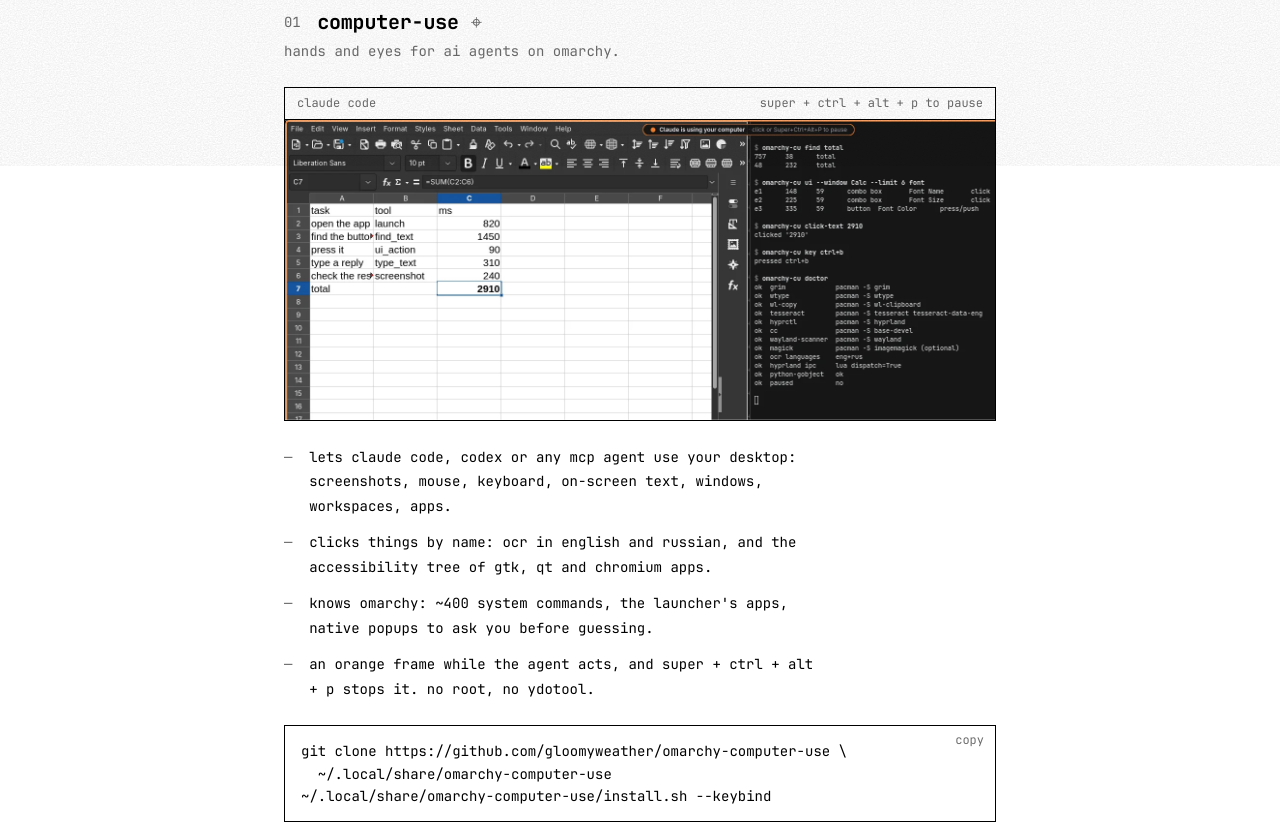
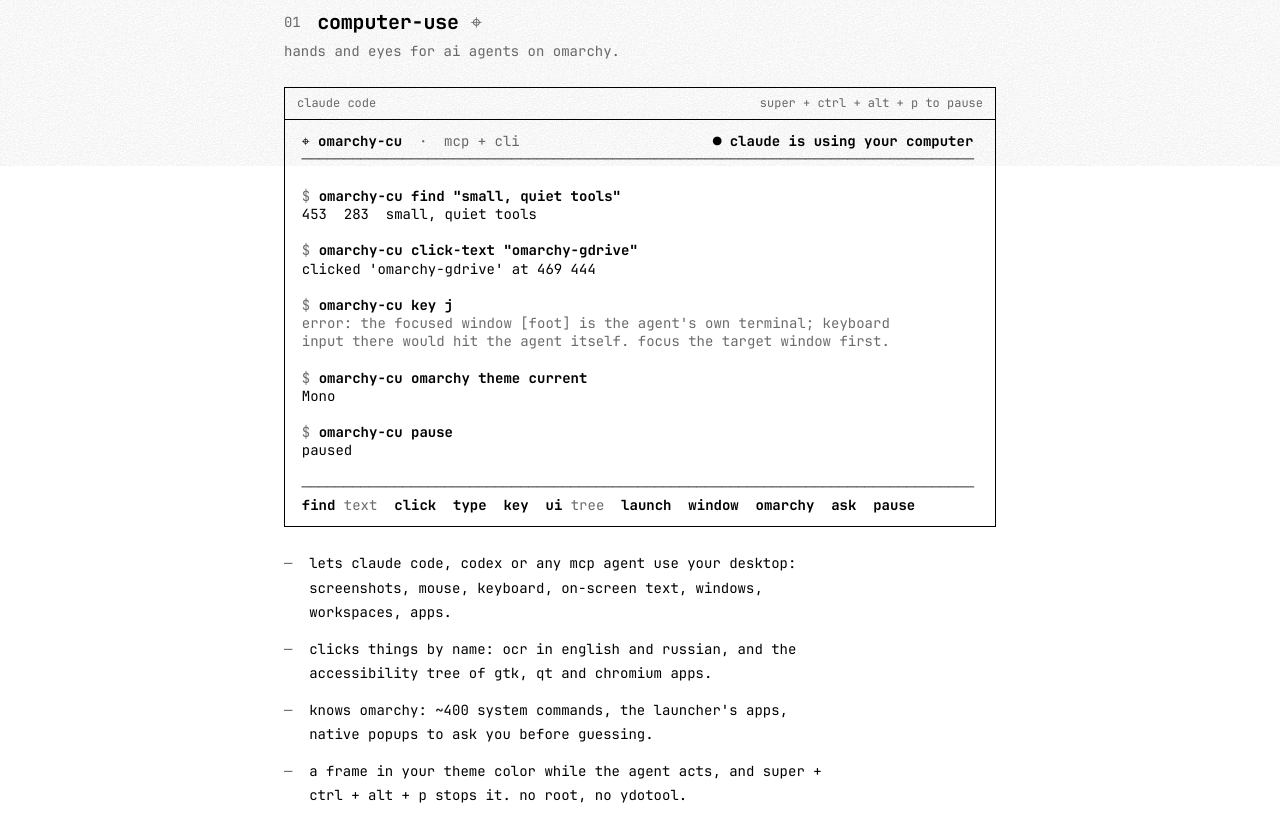
Before and after one commit to gloomyweather/gloomyweather.github.io, a plain HTML site: page index.html in a window 1280 px wide. Shown: the part 1082-1907 px from the top of the page. Drawn offline with Linux system fonts and the light colour scheme.

Commit message:
computer-use: text capture like the other terminals, 6 projects
Co-Authored-By: Claude Opus 5.5 <noreply@anthropic.com>

```diff
--- a/index.html
+++ b/index.html
@@ -53,7 +53,7 @@
   <p class="more">each one does one thing and stays out of the way. all of them run on linux
   and plug into <a href="https://omarchy.org">omarchy</a>: a hotkey, the launcher, the bar,
   the current theme.</p>
-  <p class="stats"><span><b data-n="5">5</b> projects</span><span><b data-n="30">30</b> wallpapers</span><span><b data-n="1">1</b> font</span><span><b data-n="0">0</b> trackers</span></p>
+  <p class="stats"><span><b data-n="6">6</b> projects</span><span><b data-n="30">30</b> wallpapers</span><span><b data-n="1">1</b> font</span><span><b data-n="0">0</b> trackers</span></p>
 </section>
 
 <nav class="index" aria-label="projects">
@@ -77,13 +77,33 @@
     <p class="tagline">hands and eyes for ai agents on omarchy.</p>
     <figure class="win">
       <figcaption><span>claude code</span><span>super + ctrl + alt + p to pause</span></figcaption>
-      <img class="shot" src="computer-use.webp?v=1" width="1470" height="620" loading="lazy" decoding="async" alt="claude filling a libreoffice sheet on omarchy: the cli finds text with ocr, reads the accessibility tree and clicks a cell, while an orange frame and a 'claude is using your computer' pill sit around the screen">
+      <pre class="tui" style="--lines:21" role="img" aria-label="a terminal session: omarchy-cu finds text on screen with ocr, clicks it, refuses to type into the agent's own terminal, reads the omarchy theme and pauses agent input">  ⌖ <span class="b">omarchy-cu</span><span class="m">  ·  mcp + cli</span>                       <span class="b">● claude is using your computer</span>
+  <span class="m">────────────────────────────────────────────────────────────────────────────────</span>
+
+  <span class="m">$ </span><span class="b">omarchy-cu find "small, quiet tools"</span>
+  453  283  small, quiet tools
+
+  <span class="m">$ </span><span class="b">omarchy-cu click-text "omarchy-gdrive"</span>
+  clicked 'omarchy-gdrive' at 469 444
+
+  <span class="m">$ </span><span class="b">omarchy-cu key j</span>
+  <span class="m">error: the focused window [foot] is the agent's own terminal; keyboard</span>
+  <span class="m">input there would hit the agent itself. focus the target window first.</span>
+
+  <span class="m">$ </span><span class="b">omarchy-cu omarchy theme current</span>
+  Mono
+
+  <span class="m">$ </span><span class="b">omarchy-cu pause</span>
+  paused
+
+  <span class="m">────────────────────────────────────────────────────────────────────────────────</span>
+  <span class="b">find</span><span class="m"> text  </span><span class="b">click</span><span class="m">  </span><span class="b">type</span><span class="m">  </span><span class="b">key</span><span class="m">  </span><span class="b">ui</span><span class="m"> tree  </span><span class="b">launch</span><span class="m">  </span><span class="b">window</span><span class="m">  </span><span class="b">omarchy</span><span class="m">  </span><span class="b">ask</span><span class="m">  </span><span class="b">pause</span></pre>
     </figure>
     <ul>
       <li>lets claude code, codex or any mcp agent use your desktop: screenshots, mouse, keyboard, on-screen text, windows, workspaces, apps.</li>
       <li>clicks things by name: ocr in english and russian, and the accessibility tree of gtk, qt and chromium apps.</li>
       <li>knows omarchy: ~400 system commands, the launcher's apps, native popups to ask you before guessing.</li>
-      <li>an orange frame while the agent acts, and <code>super + ctrl + alt + p</code> stops it. no root, no ydotool.</li>
+      <li>a frame in your theme color while the agent acts, and <code>super + ctrl + alt + p</code> stops it. no root, no ydotool.</li>
     </ul>
     <pre class="cmd">git clone https://github.com/gloomyweather/omarchy-computer-use \
   ~/.local/share/omarchy-computer-use
```
Also changed, not shown: computer-use.webp (deleted), 1 other file.
